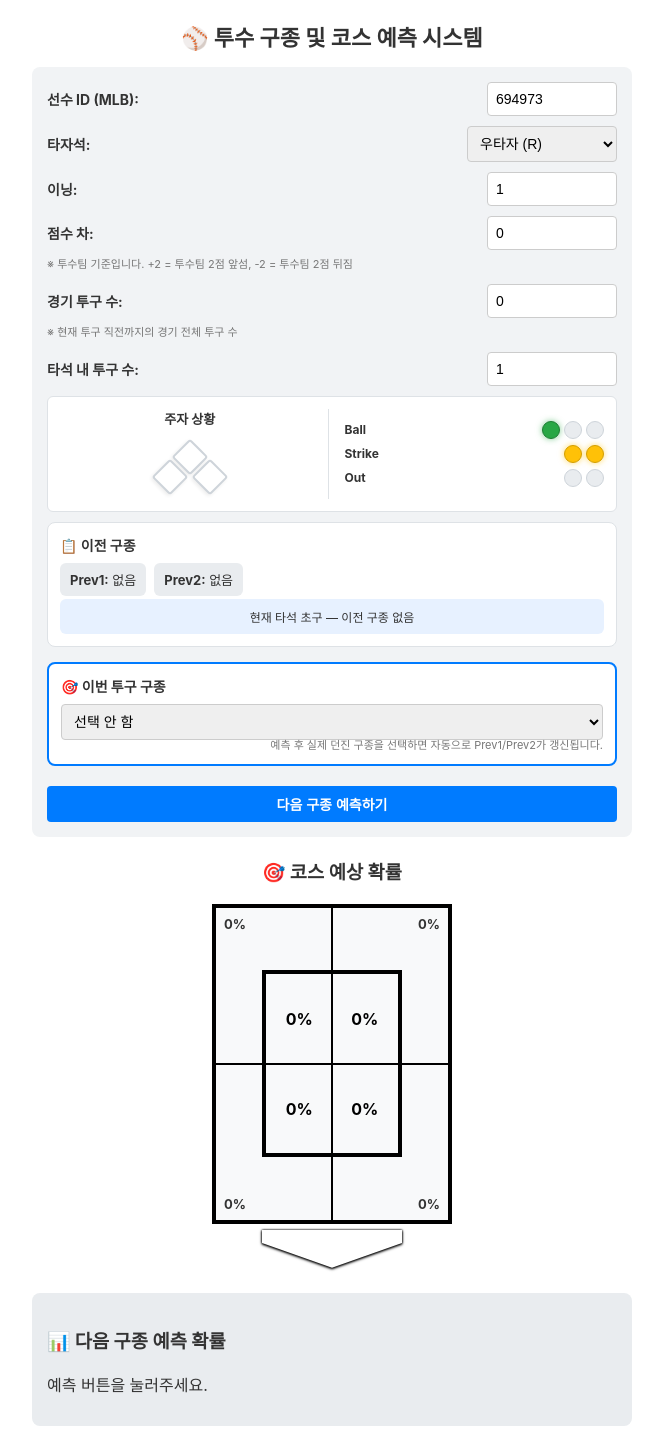
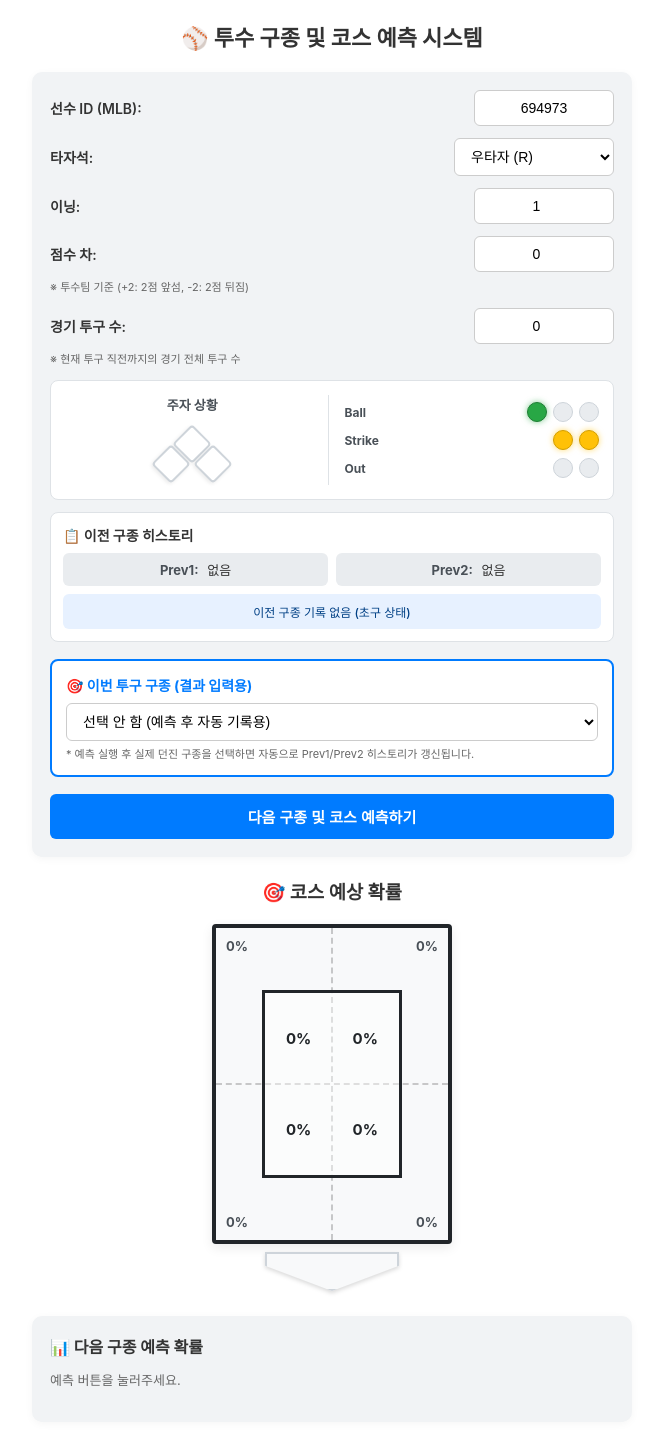
Before and after one commit to jise0oo3027-eng/baseball-app, a Flask app: page / in a window 1280 px wide. Shown: the whole page, without its empty margins (308-971 px from the left). After the commit the page ends 1422 px from the top, so only its background shows below. Run offline with Flask 3, Linux system fonts and the light colour scheme.

Commit message:
Update index.html

```diff
--- a/templates/index.html
+++ b/templates/index.html
@@ -5,28 +5,39 @@
     <meta name="viewport" content="width=device-width, initial-scale=1.0">
     <title>투수 구종 및 코스 예측 시스템</title>
     <style>
+        :root {
+            --primary-color: #007bff;
+            --primary-hover: #0056b3;
+            --bg-color: #f8f9fa;
+            --border-color: #dee2e6;
+            --text-color: #333;
+        }
+
         body {
             font-family: 'Pretendard', -apple-system, BlinkMacSystemFont, system-ui, Roboto, sans-serif;
             max-width: 600px;
             margin: 20px auto;
             padding: 0 15px;
-            color: #333;
+            color: var(--text-color);
+            background-color: #fff;
             position: relative;
         }
 
         h1 {
             text-align: center;
             font-size: 22px;
+            margin-bottom: 20px;
         }
 
         .form-group {
             display: flex;
             flex-direction: column;
-            gap: 10px;
+            gap: 12px;
             background: #f1f3f5;
-            padding: 15px;
-            border-radius: 8px;
+            padding: 18px;
+            border-radius: 10px;
             margin-bottom: 20px;
+            box-shadow: 0 2px 8px rgba(0, 0, 0, 0.04);
         }
 
         .form-row {
@@ -37,57 +48,74 @@
         }
 
         label {
-            font-weight: bold;
+            font-weight: 600;
             font-size: 14px;
         }
 
         input, select, button {
-            padding: 8px;
+            padding: 9px 12px;
             font-size: 14px;
-            border-radius: 4px;
+            border-radius: 6px;
             border: 1px solid #ccc;
+            outline: none;
+            transition: border-color 0.2s;
+        }
+
+        input:focus, select:focus {
+            border-color: var(--primary-color);
         }
 
         input {
-            width: 130px;
+            width: 140px;
             box-sizing: border-box;
+            text-align: center;
         }
 
         select {
-            min-width: 150px;
+            min-width: 160px;
+            background-color: #fff;
         }
 
         button {
-            background-color: #007bff;
+            background-color: var(--primary-color);
             color: white;
             border: none;
             cursor: pointer;
             font-weight: bold;
-            margin-top: 10px;
+            margin-top: 5px;
+            padding: 12px;
+            font-size: 15px;
+            border-radius: 6px;
+            transition: background-color 0.2s, transform 0.1s;
         }
 
         button:hover {
-            background-color: #0056b3;
+            background-color: var(--primary-hover);
+        }
+
+        button:active {
+            transform: scale(0.98);
         }
 
         button:disabled {
             background-color: #999;
             cursor: not-allowed;
+            transform: none;
         }
 
         .input-help {
             font-size: 11px;
-            color: #777;
-            margin-top: -5px;
-            margin-bottom: 3px;
+            color: #666;
+            margin-top: -6px;
+            margin-bottom: 2px;
         }
 
         /* 현재 투구 구종 */
         .current-pitch-section {
             background: #fff;
-            border: 2px solid #007bff;
+            border: 2px solid var(--primary-color);
             border-radius: 8px;
-            padding: 12px;
+            padding: 14px;
             margin-top: 5px;
         }
 
@@ -95,6 +123,7 @@
             font-weight: bold;
             font-size: 14px;
             margin-bottom: 8px;
+            color: var(--primary-color);
         }
 
         .current-pitch-section select {
@@ -124,21 +153,24 @@
         .previous-pitch-item {
             background: #e9ecef;
             border-radius: 6px;
-            padding: 7px 10px;
+            padding: 7px 12px;
             font-size: 13px;
+            flex: 1;
+            text-align: center;
         }
 
         .previous-pitch-item strong {
-            margin-righ: 5px;
+            margin-right: 5px;
+            color: #495057;
         }
 
         /* 야구장 및 카운트 통합 패널 */
         .game-status-panel {
             display: flex;
             background: #ffffff;
-            padding: 12px;
-            border-radius: 6px;
-            border: 1px solid #dee2e6;
+            padding: 14px;
+            border-radius: 8px;
+            border: 1px solid var(--border-color);
             gap: 12px;
             align-items: stretch;
         }
@@ -158,7 +190,7 @@
             display: flex;
             flex-direction: column;
             justify-content: center;
-            gap: 6px;
+            gap: 8px;
             padding-left: 4px;
         }
 
@@ -167,6 +199,7 @@
             font-size: 13px;
             margin-bottom: 6px;
             text-align: center;
+            color: #495057;
         }
 
         .base-field-container {
@@ -196,12 +229,12 @@
         }
 
         .base-diamond {
-            width: 22px;
-            height: 22px;
+            width: 24px;
+            height: 24px;
             background-color: #ffffff;
             border: 2px solid #ced4da;
             transform: rotate(45deg);
-            border-radius: 3px;
+            border-radius: 4px;
             transition: all 0.2s cubic-bezier(0.4, 0, 0.2, 1);
             box-shadow: 0 2px 4px rgba(0, 0, 0, 0.08);
         }
@@ -210,24 +243,12 @@
             background-color: #ffc107;
             border-color: #e0a800;
             box-shadow: 0 0 8px rgba(255, 193, 7, 0.7);
-            transform: rotate(45deg) scale(1.12);
+            transform: rotate(45deg) scale(1.1);
         }
 
-        #pos-2b {
-            top: 0px;
-            left: 45px;
-            transform: translateX(-50%);
-        }
-
-        #pos-3b {
-            top: 20px;
-            left: 12px;
-        }
-
-        #pos-1b {
-            top: 20px;
-            right: 12px;
-        }
+        #pos-2b { top: 0px; left: 45px; transform: translateX(-50%); }
+        #pos-3b { top: 20px; left: 10px; }
+        #pos-1b { top: 20px; right: 10px; }
 
         /* BSO 조명형 버튼 스타일 */
         .bso-row {
@@ -236,16 +257,17 @@
             justify-content: space-between;
             font-size: 12px;
             font-weight: bold;
+            color: #495057;
         }
 
         .bso-lights {
             display: flex;
-            gap: 4px;
+            gap: 6px;
         }
 
         .bso-light {
-            width: 16px;
-            height: 16px;
+            width: 18px;
+            height: 18px;
             border-radius: 50%;
             background-color: #e9ecef;
             border: 1px solid #ced4da;
@@ -280,19 +299,20 @@
             position: relative;
             width: 240px;
             height: 320px;
-            border: 4px solid black;
+            border: 4px solid #212529;
             margin: 20px auto 0 auto;
-            background-color: #f8f9fa;
+            background-color: var(--bg-color);
             box-sizing: border-box;
+            border-radius: 4px;
+            overflow: hidden;
+            box-shadow: 0 4px 12px rgba(0,0,0,0.08);
         }
 
         .zone-wrapper::before {
             content: '';
             position: absolute;
-            top: 0;
-            bottom: 0;
-            left: 50%;
-            border-left: 2px solid black;
+            top: 0; bottom: 0; left: 50%;
+            border-left: 2px dashed rgba(0,0,0,0.2);
             transform: translateX(-50%);
             z-index: 1;
         }
@@ -300,10 +320,8 @@
         .zone-wrapper::after {
             content: '';
             position: absolute;
-            top: 50%;
-            left: 0;
-            right: 0;
-            border-top: 2px solid black;
+            top: 50%; left: 0; right: 0;
+            border-top: 2px dashed rgba(0,0,0,0.2);
             transform: translateY(-50%);
             z-index: 1;
         }
@@ -315,9 +333,9 @@
             display: flex;
             font-size: 13px;
             font-weight: bold;
-            color: #333;
+            color: #495057;
             box-sizing: border-box;
-            padding: 8px;
+            padding: 10px;
             z-index: 2;
             transition: background-color 0.3s ease, color 0.3s ease;
         }
@@ -333,9 +351,10 @@
             left: 20%;
             width: 60%;
             height: 60%;
-            border: 4px solid black;
+            border: 3px solid #212529;
             z-index: 3;
             box-sizing: border-box;
+            background: rgba(255, 255, 255, 0.4);
         }
 
         .strike-zone {
@@ -346,8 +365,8 @@
             align-items: center;
             justify-content: center;
             font-weight: bold;
-            font-size: 16px;
-            color: #000;
+            font-size: 15px;
+            color: #212529;
             box-sizing: border-box;
             transition: background-color 0.3s ease, color 0.3s ease;
         }
@@ -360,23 +379,31 @@
         .home-plate-container {
             display: flex;
             justify-content: center;
-            margin-top: 6px;
-            filter: drop-shadow(0px 0px 1px #000) drop-shadow(0px 1px 1px #000);
+            margin-top: 8px;
+            filter: drop-shadow(0px 2px 2px rgba(0,0,0,0.15));
         }
 
         .home-plate {
-            width: 140px;
-            height: 38px;
-            background-color: #ffffff;
+            width: 130px;
+            height: 35px;
+            background-color: #f8f9fa;
+            border: 2px solid #ced4da;
             clip-path: polygon(0% 0%, 100% 0%, 100% 35%, 50% 100%, 0% 35%);
         }
 
         /* 결과 */
         .results {
-            background: #e9ecef;
-            padding: 15px;
-            border-radius: 8px;
+            background: #f1f3f5;
+            padding: 18px;
+            border-radius: 10px;
             margin-top: 25px;
+            box-shadow: 0 2px 8px rgba(0, 0, 0, 0.04);
+        }
+
+        .results h3 {
+            margin-top: 0;
+            font-size: 16px;
+            margin-bottom: 12px;
         }
 
         .pitch-item {
@@ -445,17 +471,16 @@
         }
 
         .loading-text {
-            font-size: 16px;
-            font-weight: bold;
+            font-size: 15px;
+            font-weight: 500;
             text-align: center;
             padding: 0 20px;
         }
 
         .pitch-input-help {
             font-size: 11px;
-            color: #777;
-            text-align: right;
-            margin-top: -4px;
+            color: #666;
+            margin-top: 4px;
         }
 
         .sequence-status {
@@ -463,8 +488,10 @@
             border-radius: 6px;
             padding: 9px;
             font-size: 12px;
-            margin-top: 3px;
+            margin-top: 8px;
             text-align: center;
+            color: #004085;
+            font-weight: 500;
         }
     </style>
 </head>
@@ -474,7 +501,7 @@
     <div id="loading-overlay">
         <div class="spinner"></div>
         <div class="loading-text">
-            로딩중... (선수별 최초 학습 시 대략 20초 내외 소요)
+            예측 결과를 불러오는 중입니다...<br><span style="font-size: 12px; opacity: 0.8;">(선수별 최초 학습 시 대략 20초 내외 소요)</span>
         </div>
     </div>
 
@@ -507,23 +534,16 @@
             <label for="score_diff">점수 차:</label>
             <input type="number" id="score_diff" value="0" min="-20" max="20">
         </div>
-
         <div class="input-help">
-            ※ 투수팀 기준입니다. +2 = 투수팀 2점 앞섬, -2 = 투수팀 2점 뒤짐
+            ※ 투수팀 기준 (+2: 2점 앞섬, -2: 2점 뒤짐)
         </div>
 
         <div class="form-row">
             <label for="game_pitch_count">경기 투구 수:</label>
             <input type="number" id="game_pitch_count" value="0" min="0" max="200">
         </div>
-
         <div class="input-help">
             ※ 현재 투구 직전까지의 경기 전체 투구 수
-        </div>
-
-        <div class="form-row">
-            <label for="at_bat_pitch_number">타석 내 투구 수:</label>
-            <input type="number" id="at_bat_pitch_number" value="1" min="1" max="10">
         </div>
 
         <!-- 주자 상황 및 BSO 통합 패널 -->
@@ -534,17 +554,17 @@
                 <div class="base-field-container">
                     <div class="baseball-diamond">
                         <!-- 2루 -->
-                        <label class="base-item" id="pos-2b">
+                        <label class="base-item" id="pos-2b" title="2루주자">
                             <input type="checkbox" id="on_2b">
                             <div class="base-diamond"></div>
                         </label>
                         <!-- 3루 -->
-                        <label class="base-item" id="pos-3b">
+                        <label class="base-item" id="pos-3b" title="3루주자">
                             <input type="checkbox" id="on_3b">
                             <div class="base-diamond"></div>
                         </label>
                         <!-- 1루 -->
-                        <label class="base-item" id="pos-1b">
+                        <label class="base-item" id="pos-1b" title="1루주자">
                             <input type="checkbox" id="on_1b">
                             <div class="base-diamond"></div>
                         </label>
@@ -589,7 +609,7 @@
 
         <!-- 이전 구종 -->
         <div class="previous-pitch-section">
-            <div class="previous-pitch-title">📋 이전 구종</div>
+            <div class="previous-pitch-title">📋 이전 구종 히스토리</div>
             <div class="previous-pitch-display">
                 <div class="previous-pitch-item">
                     <strong>Prev1:</strong>
@@ -601,16 +621,16 @@
                 </div>
             </div>
             <div class="sequence-status" id="sequence-status">
-                현재 타석 초구 — 이전 구종 없음
+                이전 구종 기록 없음 (초구 상태)
             </div>
         </div>
 
         <!-- 현재 실제 투구 입력 -->
         <div class="current-pitch-section">
-            <div class="current-pitch-title">🎯 이번 투구 구종</div>
+            <div class="current-pitch-title">🎯 이번 투구 구종 (결과 입력용)</div>
             <select id="current_pitch">
-                <option value="">선택 안 함</option>
-                <option value="FF">포심 (FF)</option>
+                <option value="">선택 안 함 (예측 후 자동 기록용)</option>
+                <option value="FF">포심 패스트볼 (FF)</option>
                 <option value="SL">슬라이더 (SL)</option>
                 <option value="CH">체인지업 (CH)</option>
                 <option value="CU">커브 (CU)</option>
@@ -620,15 +640,15 @@
                 <option value="FC">커터 (FC)</option>
             </select>
             <div class="pitch-input-help">
-                예측 후 실제 던진 구종을 선택하면 자동으로 Prev1/Prev2가 갱신됩니다.
+                * 예측 실행 후 실제 던진 구종을 선택하면 자동으로 Prev1/Prev2 히스토리가 갱신됩니다.
             </div>
         </div>
 
-        <button id="predict-button" onclick="getPrediction()">다음 구종 예측하기</button>
+        <button id="predict-button" onclick="getPrediction()">다음 구종 및 코스 예측하기</button>
     </div>
 
     <!-- 스트라이크존 -->
-    <h3 style="text-align: center;">🎯 코스 예상 확률</h3>
+    <h3 style="text-align: center; margin-bottom: 5px;">🎯 코스 예상 확률</h3>
     <div class="zone-wrapper">
         <!-- Chase -->
         <div id="CHASE_UL" class="chase-zone">0%</div>
@@ -653,8 +673,8 @@
     <!-- 구종 예측 결과 -->
     <div class="results">
         <h3>📊 다음 구종 예측 확률</h3>
-        <div id="pitch-predictions">예측 버튼을 눌러주세요.</div>
-        <p style="margin-top: 15px; font-size: 12px; color: #666;" id="accuracy-info"></p>
+        <div id="pitch-predictions" style="color: #666; font-size: 13px;">예측 버튼을 눌러주세요.</div>
+        <p style="margin-top: 15px; font-size: 12px; color: #555; line-height: 1.4;" id="accuracy-info"></p>
     </div>
 
     <script>
@@ -668,7 +688,6 @@
         const ballsInput = document.getElementById('balls');
         const strikesInput = document.getElementById('strikes');
         const outsInput = document.getElementById('outs');
-        const pitchNumberInput = document.getElementById('at_bat_pitch_number');
         const currentPitchSelect = document.getElementById('current_pitch');
 
         // BSO 조명 업데이트 함수
@@ -720,19 +738,10 @@
         }
 
         function setOuts(count) {
-            // 아웃카운트가 바뀌면 새로운 타석으로 간주하여 초기화
             let prevOuts = currentOuts;
             currentOuts = (currentOuts === count) ? count - 1 : count;
 
-            if (currentOuts !== prevOuts) {
-                currentBalls = 0;
-                currentStrikes = 0;
-                pitchNumberInput.value = 1;
-                prev1Pitch = 'FIRST';
-                prev2Pitch = 'FIRST';
-                currentPitchSelect.value = '';
-                updatePreviousPitchDisplay();
-            }
+            // 아웃카운트 변동 시 이닝 전환 등으로 볼카운트 및 히스토리 초기화 예외 처리 필요시 활용 가능
             updateBSODisplay();
         }
 
@@ -743,15 +752,14 @@
             prev1Display.innerText = prev1Pitch === 'FIRST' ? '없음' : prev1Pitch;
             prev2Display.innerText = prev2Pitch === 'FIRST' ? '없음' : prev2Pitch;
 
-            let pitchNumber = parseInt(pitchNumberInput.value) || 1;
             const status = document.getElementById('sequence-status');
 
-            if (pitchNumber === 1) {
-                status.innerText = '현재 타석 초구 — 이전 구종 없음';
-            } else if (pitchNumber === 2) {
-                status.innerText = `현재 타석 2구째 — Prev1: ${prev1Pitch}`;
+            if (prev1Pitch === 'FIRST') {
+                status.innerText = '이전 구종 기록 없음 (초구 상태)';
+            } else if (prev2Pitch === 'FIRST') {
+                status.innerText = `직전 구종(Prev1): ${prev1Pitch}`;
             } else {
-                status.innerText = `현재 타석 ${pitchNumber}구째 — Prev1: ${prev1Pitch} | Prev2: ${prev2Pitch}`;
+                status.innerText = `Prev1: ${prev1Pitch} | Prev2: ${prev2Pitch}`;
             }
         }
 
@@ -760,22 +768,10 @@
 
             prev2Pitch = prev1Pitch;
             prev1Pitch = pitch;
-
-            let currentNumber = parseInt(pitchNumberInput.value) || 1;
-            pitchNumberInput.value = Math.min(currentNumber + 1, 10);
             currentPitchSelect.value = '';
 
             updatePreviousPitchDisplay();
         }
-
-        pitchNumberInput.addEventListener('input', function () {
-            let number = parseInt(this.value) || 1;
-            if (number <= 1) {
-                prev1Pitch = 'FIRST';
-                prev2Pitch = 'FIRST';
-            }
-            updatePreviousPitchDisplay();
-        });
 
         // 초기 실행
         updateBSODisplay();
@@ -795,7 +791,6 @@
                 stand: document.getElementById('stand').value,
                 balls: parseInt(ballsInput.value),
                 strikes: parseInt(strikesInput.value),
-                at_bat_pitch_number: parseInt(pitchNumberInput.value),
                 inning: parseInt(document.getElementById('inning').value),
                 score_diff: parseInt(document.getElementById('score_diff').value),
                 game_pitch_count: parseInt(document.getElementById('game_pitch_count').value),
@@ -829,10 +824,10 @@
                         if (prob > 0 && maxProb > 0) {
                             const alpha = (prob / maxProb) * 0.85;
                             el.style.backgroundColor = `rgba(255, 69, 58, ${alpha})`;
-                            el.style.color = alpha > 0.45 ? '#ffffff' : '#000000';
+                            el.style.color = alpha > 0.45 ? '#ffffff' : '#212529';
                         } else {
                             el.style.backgroundColor = 'transparent';
-                            el.style.color = '#000000';
+                            el.style.color = '#212529';
                         }
                     }
 
```
Also changed, not shown: other parts of templates/index.html (+16 -21 lines).
